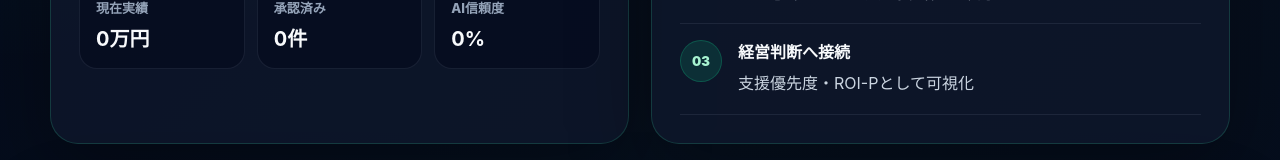
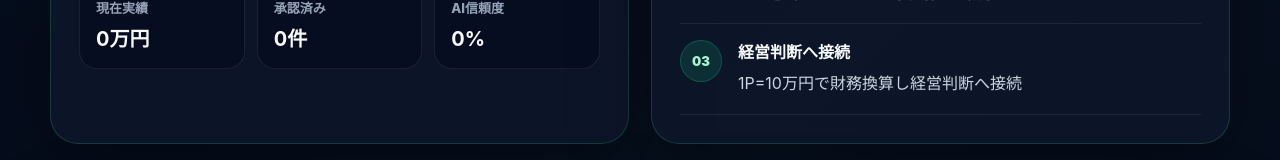
Before and after one commit to nobuhirotakeuchi1974-cell/backend-fastapi-deploy, a Next.js app in the folder frontend/: page /dashboard in a window 1280 px wide. Shown: the part 865-1025 px from the top of the page. Built offline with nearby package versions, Linux system fonts and the light colour scheme; no server answers; sample sign-in values are in the browser's storage.

Commit message:
Align dashboard with RFP scoring model

```diff
--- a/frontend/app/dashboard/page.tsx
+++ b/frontend/app/dashboard/page.tsx
@@ -107,6 +107,38 @@ function normalizeDepartmentName(name?: string | null) {
   }
 
   return value;
+}
+
+
+const VALUE_PER_POINT = 100000;
+
+function normalizeRfpPoint(value?: number | null) {
+  const point = Number(value || 0);
+
+  if (point >= 10) return 10;
+  if (point >= 5) return 5;
+  if (point >= 1) return 1;
+  return 1;
+}
+
+function rfpLevelLabel(point?: number | null) {
+  const normalized = normalizeRfpPoint(point);
+
+  if (normalized === 10) return "Lv.3 / 10P";
+  if (normalized === 5) return "Lv.2 / 5P";
+  return "Lv.1 / 1P";
+}
+
+function formatRfpPoint(value?: number | null) {
+  return `${normalizeRfpPoint(value)}P`;
+}
+
+function formatRfpMoneyFromPoint(value?: number | null) {
+  return formatMoney(normalizeRfpPoint(value) * VALUE_PER_POINT);
+}
+
+function formatIntegerPoint(value?: number | null) {
+  return `${Math.round(Number(value || 0)).toLocaleString()}P`;
 }
 
 export default function DashboardPage() {
@@ -275,7 +307,7 @@ export default function DashboardPage() {
   }, []);
 
   const targetRoiPoints = summary?.target_roi_points ?? 6000;
-  const currentRoiPoints = summary?.total_roi_points ?? 0;
+  const currentRoiPoints = Math.round(summary?.total_roi_points ?? 0);
 
   const achievementRateRaw = summary?.achievement_rate ?? 0;
 
@@ -284,8 +316,8 @@ export default function DashboardPage() {
       ? achievementRateRaw.toFixed(2)
       : achievementRateRaw.toFixed(1);
 
-  const totalFinancial = summary?.total_estimated_value ?? 0;
-  const averageConfidence = summary?.average_confidence ?? 0;
+  const totalFinancial = Math.round(summary?.total_estimated_value ?? 0);
+  const averageConfidence = Math.round(summary?.average_confidence ?? 0);
   const departmentBiasAlerts = summary?.bias_alerts ?? [];
 
   const departmentOptions = useMemo(() => {
@@ -312,7 +344,7 @@ export default function DashboardPage() {
   const summaryCards = [
     {
       title: "全社ROI-P",
-      value: `${currentRoiPoints.toLocaleString()}P`,
+      value: formatIntegerPoint(currentRoiPoints),
       sub: `目標 ${targetRoiPoints.toLocaleString()}P`,
     },
     {
@@ -390,7 +422,7 @@ export default function DashboardPage() {
                   <p style={styles.bigValue}>{achievementRate}%</p>
 
                   <p style={styles.muted}>
-                    {currentRoiPoints.toLocaleString()}P /
+                    {formatIntegerPoint(currentRoiPoints)} /
                     {" "}
                     {targetRoiPoints.toLocaleString()}P
                   </p>
@@ -439,7 +471,7 @@ export default function DashboardPage() {
               <FlowItem
                 step="03"
                 title="経営判断へ接続"
-                text="支援優先度・ROI-Pとして可視化"
+                text="1P=10万円で財務換算し経営判断へ接続"
               />
             </Panel>
           </div>
@@ -521,7 +553,7 @@ export default function DashboardPage() {
                         <div style={styles.attentionMetricBox}>
                           <span>ROI-P</span>
                           <strong>
-                            {dept.total_points}P
+                            {Math.round(Number(dept.total_points || 0)).toLocaleString()}P
                           </strong>
                         </div>
                       </div>
@@ -614,9 +646,9 @@ export default function DashboardPage() {
 
                       <div style={styles.aiBadgeGroup}>
                         <span style={styles.aiBadge}>
-                          {post.manager_points ??
-                            post.roi_points}
-                          P
+                          {rfpLevelLabel(
+                            post.manager_points ?? post.roi_points
+                          )}
                         </span>
 
                         <span
@@ -629,7 +661,7 @@ export default function DashboardPage() {
                         >
                           信頼度
                           {" "}
-                          {post.confidence_score}%
+                          {Math.round(Number(post.confidence_score || 0))}%
                         </span>
                       </div>
                     </div>
@@ -733,12 +765,12 @@ export default function DashboardPage() {
                     <LineChart data={roiTrendData}>
                       <CartesianGrid stroke="rgba(148,163,184,0.12)" />
                       <XAxis dataKey="month" stroke="#94a3b8" />
-                      <YAxis stroke="#94a3b8" />
+                      <YAxis stroke="#94a3b8" tickFormatter={(value) => `${Math.round(Number(value || 0))}P`} />
                       <Tooltip
                         contentStyle={styles.tooltip}
                         labelStyle={{ color: "#e5e7eb" }}
                         formatter={(value) => [
-                          `${value}P`,
+                          `${Math.round(Number(value || 0)).toLocaleString()}P`,
                           "ROI-P",
                         ]}
                       />
```
